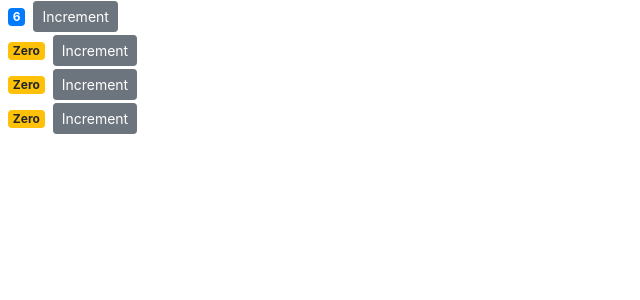
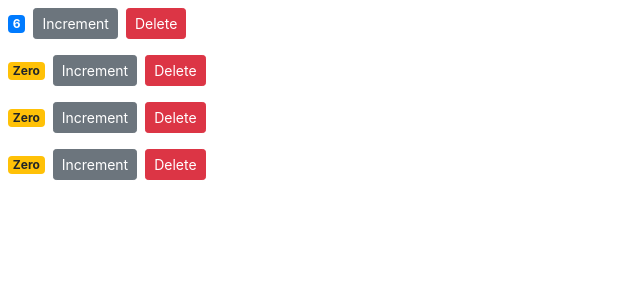
Before and after one commit to s-as-as100/vidlyRP, a React (Create React App) app: page / in a window 1280 px wide. Shown: the top 300 px of the page, without its empty margins (0-640 px from the left). Built offline with nearby package versions, Linux system fonts and the light colour scheme.

Commit message:
raising event in the counter component nd handling events inside the counters comp

```diff
--- a/src/components/counter.jsx
+++ b/src/components/counter.jsx
@@ -26,6 +26,12 @@
         //console.log(e)
         this.setState({value: this.state.value + 1}) // uopdated the state
     }
+    // !IMPORTANT
+    // {
+    //     THE COMPONENT THAT OWNS A PIECE OF THE STATE, SHOULD BE THE ONE MODIFYING IT
+    // }
+
+
 
     // warning  each element in an array or iterator should have a unique key because each item in array should be iterated when any
     //  what element is changed nd what changed in the virtual dom is updated
@@ -47,6 +53,7 @@
             <div>
              <span className={this.getBadgeClasses()}>{this.formatCount()}</span>
              <button onClick={ () => this.handleIncrement()} className="btn btn-secondary btn-sm">Increment</button>
+             <button onClick={this.props.onDelete} className="btn btn-danger btn-sm m-2">Delete</button>
 
             </div>
         )
--- a/src/components/counters.jsx
+++ b/src/components/counters.jsx
@@ -9,12 +9,15 @@
             {id:3 , value: 0},
             {id:4 , value: 0}
         ]
+    };
+    handleDelete = () =>{
+        console.log(" handle called")
     }
     render() {
         return ( <div>
             {
                 this.state.counters.map(counter =>
-                <Counter key={counter.id} value={counter.value}  />
+                <Counter key={counter.id} value={counter.value} id= {counter.id} onDelete= {this.handleDelete}/>
 
                     )
               // passing the children as props
```
